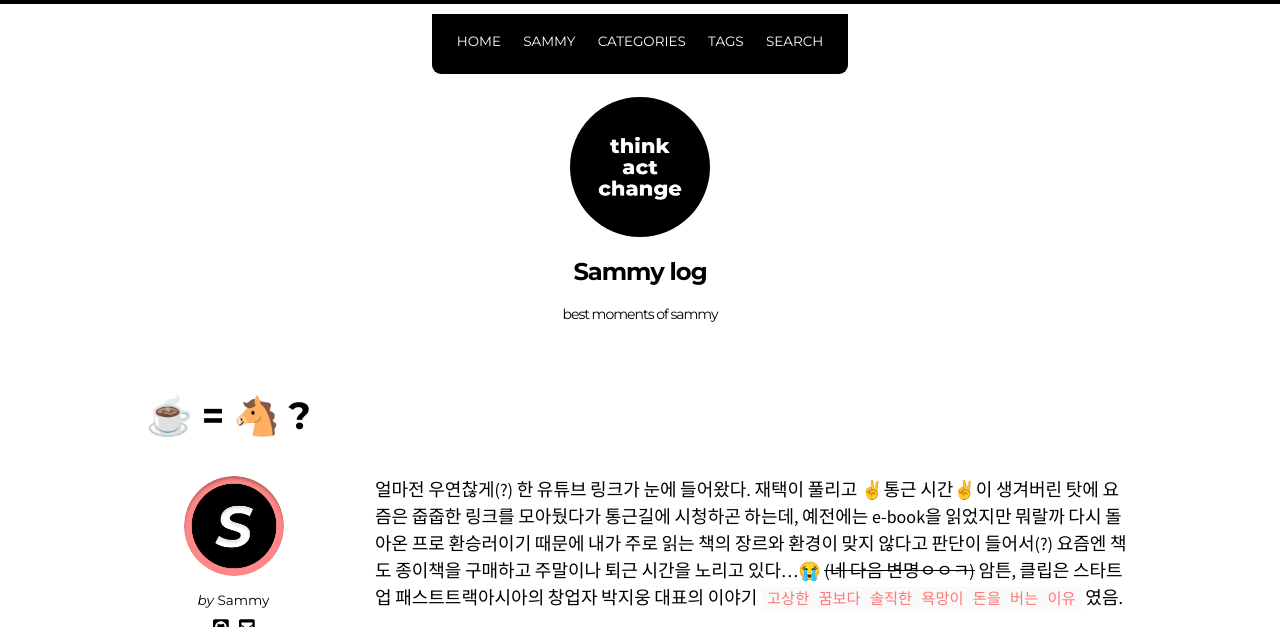
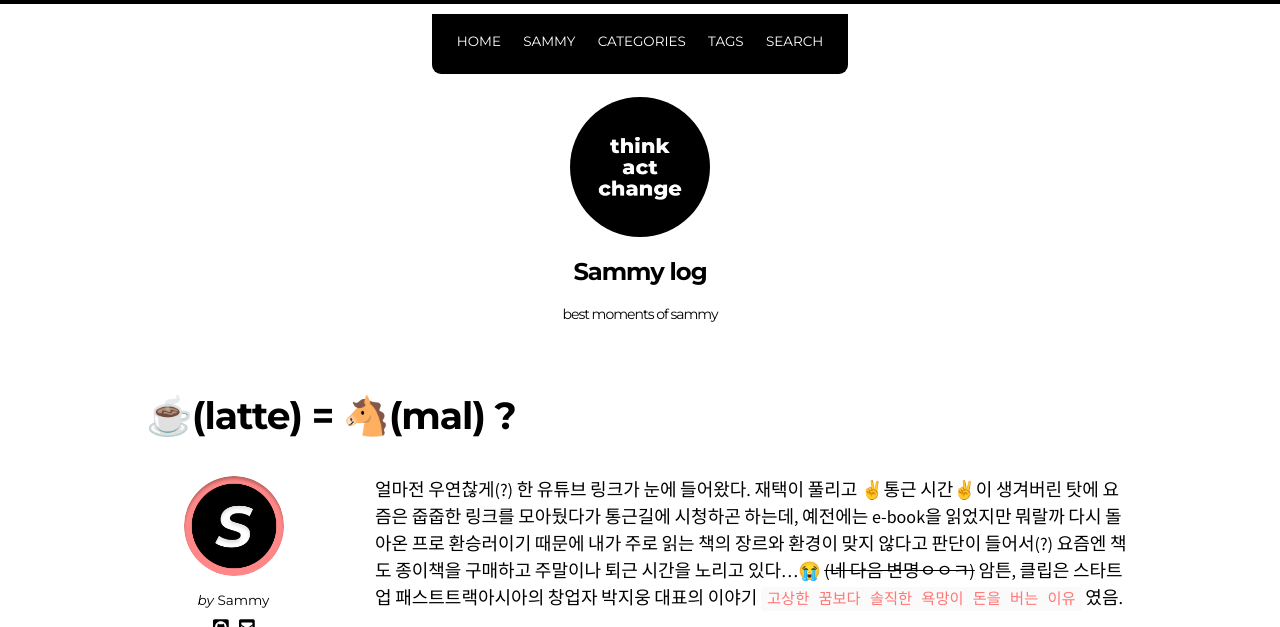
Before and after one commit to ssammykim/ssammykim.github.io, a Jekyll site: the page built from _posts/2020-05-16-latte-horse.md, in a window 1280 px wide and 900 px high, cut to the strip 0-627 px from the top of the window. Built offline with Jekyll 4.4.1, drawn with Linux system fonts in a browser that asks for light colours; nearby versions of some CDN libraries; some web fonts are replaced; comment, search, counter and statistics services are not loaded.

Commit message:
Update 2020-05-16-latte-horse.md

```diff
--- a/_posts/2020-05-16-latte-horse.md
+++ b/_posts/2020-05-16-latte-horse.md
@@ -1,5 +1,5 @@
 ---
-title: "☕️ = 🐴 ? "
+title: "☕️(latte) = 🐴(mal) ? "
 date: May 16, 2020
 categories:
   - smalltalk
@@ -30,4 +30,6 @@ excerpt_separator: "<!--more-->"
 
 왜냐? 가장 큰 이유는 매 사건은 생각보다(?!) `독립시행`이기 때문이다. (난 조금은 많이 독립시행론 예찬론자?임ㅋㅋ 어떻게 매번 같게만 돌아가?🤷‍♀️) 이건 이래서 안돼, 그건 내가 해봤는데 안돼, 이런 말은 미래에 대한 엄청난 통찰력이 있다고 해도...쫌... 물론 그 프로젝트에 맞는 데이터와 근거를 바탕으로 의견을 제시할 수 있다면 그건 ㅇㅈ. 아무 것도 없이 느낌적인 느낌으로만 말한다거나 과거 자기의 경험만 들먹(?)이면서 말하는 건 정말 눈치 좀 봐야한다고 생각한다.
 
+<br>
+
 ㅋㅋ어휴 유튜브 클립 보다가 든 생각을 또 의식의 흐름대로 늘어놓은 셈이 되었네ㅎㅎ.. 그나저나 블로그에 1주 1포스트는 하는 것 같음. 지나간 한 주도 정말 바빴는데 (사실 바쁘다는 건 핑계?인 것 같고ㅋㅋㅋ 일을 계속 벌이고 싶은가 싶기도 함...) 돌아오는 주도 조금은 바쁠 예정이다. 바쁜 건 좋은데 재택하면서 아낀 에너지로 소소하게 열심히 다른 일도 했던 걸 못하는 건 좀 아쉽긴하다ㅠㅠ 6월엔 그래도 조금은 한 숨 돌릴 수 있지 않을까 하고 있음. 월말에 부산으로 훌쩍 떠나기로 했는데 부산 가서 영상을 찍어오겠다던 계획을 실현할 수 있을지?(코로나 꺼져ㅠㅠ) 뿅.
```
